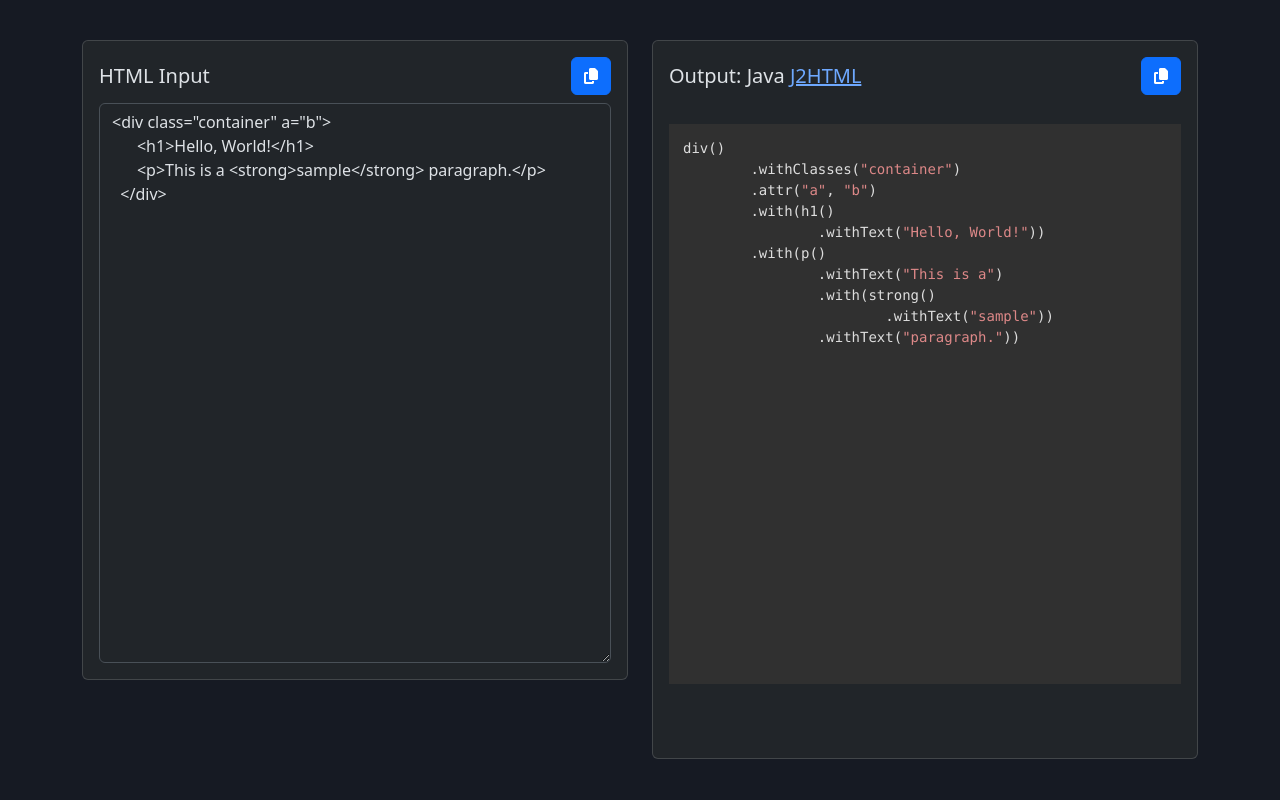
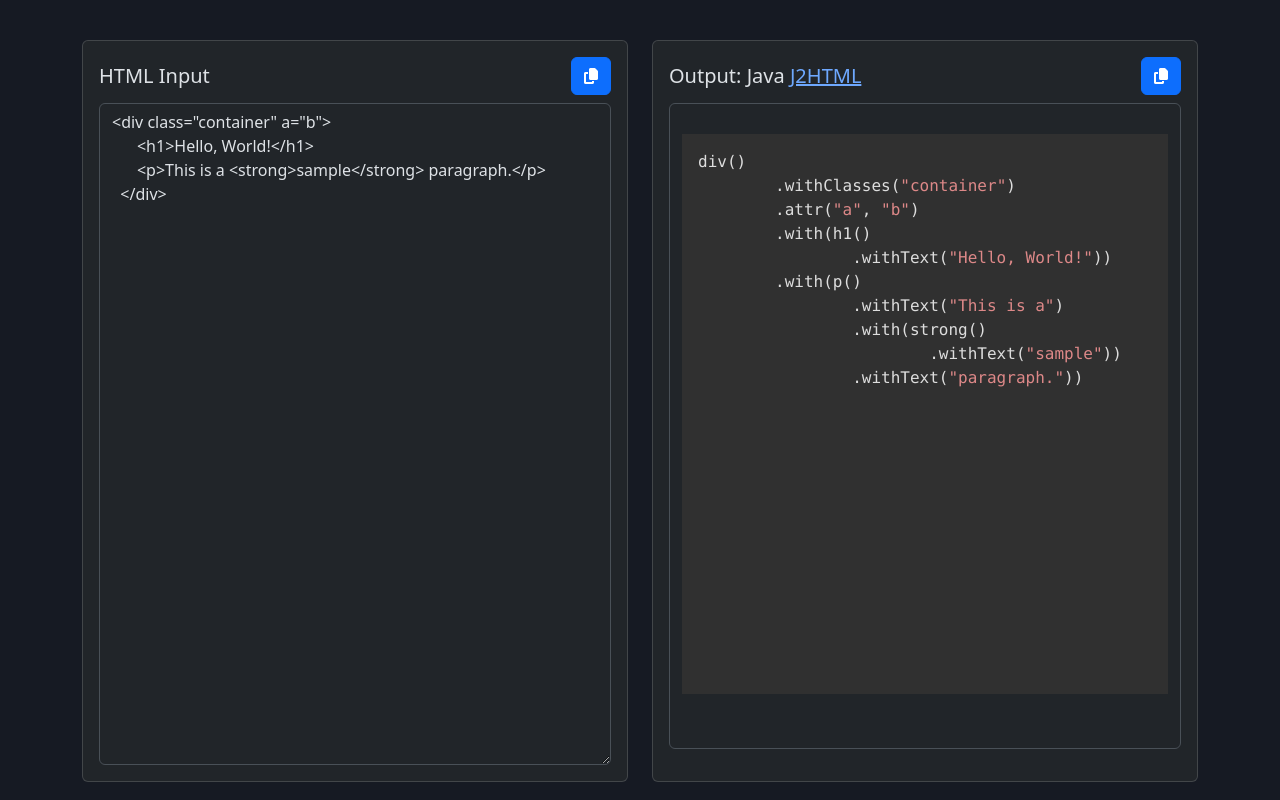
Before and after one commit to bvkatwijk/j2html-converter, a website: page index.html in a window 1280 px wide. Drawn offline with nearby package versions, Linux system fonts and the light colour scheme.

Commit message:
Update index.html

```diff
--- a/index.html
+++ b/index.html
@@ -30,38 +30,38 @@
         <div id="warning-card" class="card-body warning-card"></div>
     </div>
     <div class="row">
-        <div class="col-md-6">
-            <div class="card card-dark">
-                <div class="card-body">
+        <div class="col-md-6 d-flex flex-column">
+            <div class="card card-dark h-100">
+                <div class="card-body d-flex flex-column">
                     <h5 class="card-title d-flex align-items-center">
                         <span class="me-auto">HTML Input</span>
-                        <button class="btn btn-primary" onclick="copyOutput()"><i class="fa-solid fa-copy"></i></button>
+                        <button class="btn btn-primary" onclick="copyOutput()">
+                            <i class="fa-solid fa-copy"></i>
+                        </button>
                     </h5>
-                    <textarea
-                            class="form-control content-area input-area"
-                            id="id-input-area"
-                            rows="10"
-                            onblur="convert()"
-                    ></textarea>
+                    <textarea class="form-control flex-grow-1 content-area input-area" id="id-input-area" rows="10"
+                              onblur="convert()"></textarea>
                 </div>
             </div>
         </div>
 
-        <div class="col-md-6 output">
-            <div class="card">
-                <div class="card-body">
+        <div class="col-md-6 d-flex flex-column">
+            <div class="card h-100">
+                <div class="card-body d-flex flex-column">
                     <h5 class="card-title d-flex align-items-center">
                         <span class="me-auto">Output: Java <a href="https://j2html.com/">J2HTML</a></span>
-                        <button class="btn btn-primary" onclick="copyOutput()"><i class="fa-solid fa-copy"></i></button>
+                        <button class="btn btn-primary" onclick="copyOutput()">
+                            <i class="fa-solid fa-copy"></i>
+                        </button>
                     </h5>
-                    <pre>
-                      <code readonly class="language-java output-area" id="id-output-area">
-                      </code>
-                      </pre>
+                    <pre class="form-control flex-grow-1">
+                    <code readonly class="language-java output-area" id="id-output-area"></code>
+                </pre>
                 </div>
             </div>
         </div>
     </div>
+
 </div>
 <script
         src="https://cdn.jsdelivr.net/npm/bootstrap@5.3.0-alpha2/dist/js/bootstrap.bundle.min.js"
```
